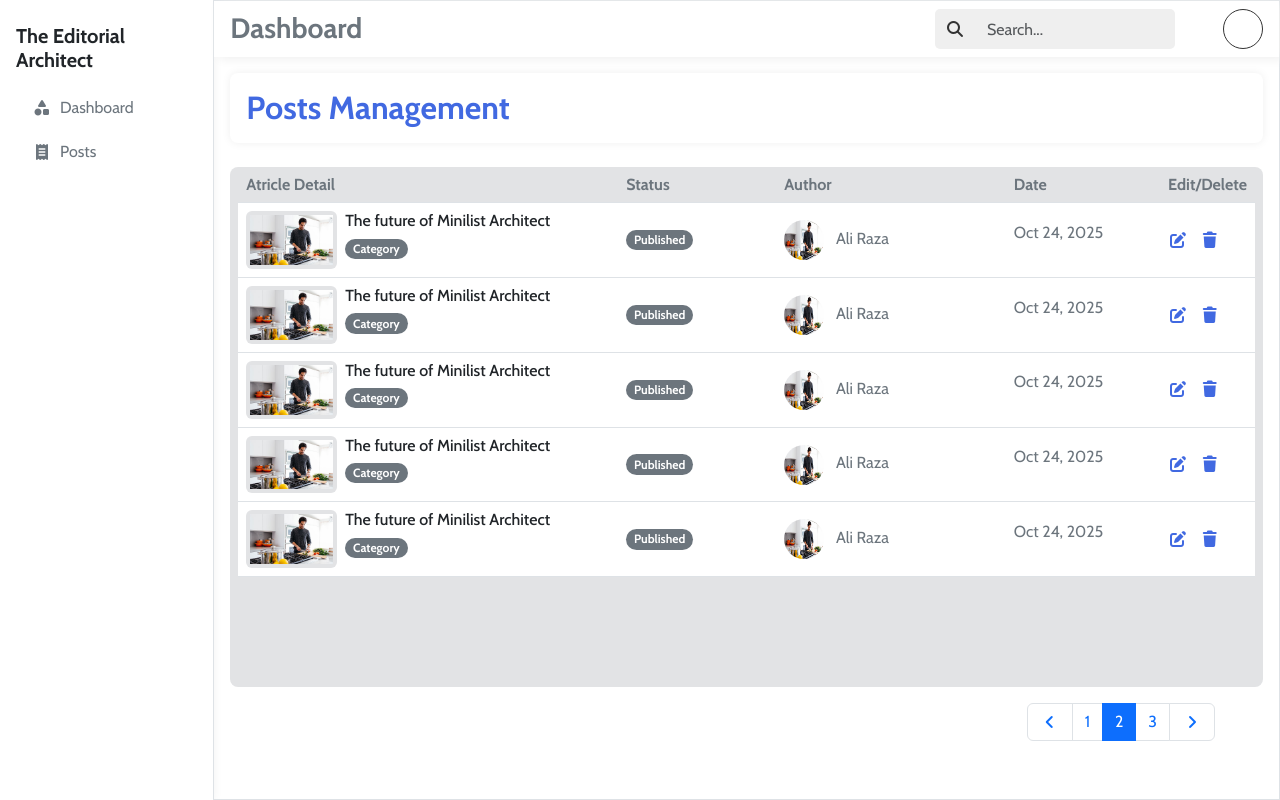
After one commit to ALI-RAZA816/Blog_Website_Project, a PHP site: page /admin/dashboard/post.php in a window 1280 px wide. The commit adds this page. Run offline with PHP 8.4, Linux system fonts and the light colour scheme; some libraries are stand-ins or nearby versions.

Commit message:
add post management page in sidebar and style post management page

```diff
--- /dev/null
+++ b/admin/dashboard/post.php
@@ -0,0 +1,147 @@
+<div class="cotainer-fluid">
+    <div class="row g-0">
+        <div class="col-lg-2 vh-100 bg-white sidebar px-3 py-4">
+            <i class='fa-solid fa-angle-right' id='dashboard-angle-right'></i>
+            <?php include "sidebar.php" ?>
+        </div>
+        <div class="col-lg-10 border">
+            <?php include "header.php" ?>
+            <div class="row g-0 px-3 ">
+                <div class="col-12 mt-3 px-3 py-3  rounded-3 post-management">
+                    <h2 class='fw-bold fs-2 mb-0'>Posts Management</h2>
+                </div>
+            </div>
+            <div class="row px-3 g-0">
+                <div class="col-12 rounded-3 mt-4 px-2 bg-secondary-subtle" style='min-height:65vh;'>
+                    <table class="table">
+                        <thead>
+                            <tr >
+                                <th class="col-5 text-secondary" style='background-color:transparent;'>Atricle Detail</th>
+                                <th class="col-2 text-secondary" style='background-color:transparent;'>Status</th>
+                                <th class="col-3 text-secondary" style='background-color:transparent;'>Author</th>
+                                <th class="col-2 text-secondary" style='background-color:transparent;'>Date</th>
+                                <th class="col-2 text-secondary" style='background-color:transparent;'>Edit/Delete</th>
+                            </tr>
+                        </thead>
+                        <tbody>
+                            <tr>
+                                <td>
+                                    <div class='row g-0 p-0'>
+                                        <div class="col-3 p-1 bg-secondary-subtle rounded-2"><img src="../images/1ec99389-6d1a-4d68-bee3-38ab2100d489.jpg" class='img-fluid' alt=""></div>
+                                        <div class="col-9">
+                                            <h2 class='text-dark fs-6 ms-2'>The future of Minilist Architect</h2>
+                                            <span class="badge ms-2 rounded-pill text-bg-secondary">Category</span>
+                                        </div>
+                                    </div>
+                                </td>
+                                <td class='align-middle'><span class="badge rounded-pill text-bg-secondary">Published</span></td>
+                                <td class='align-middle'>
+                                    <img src="../images/1ec99389-6d1a-4d68-bee3-38ab2100d489.jpg" class='img-fluid rounded-circle' style='height:40px;width:40px;'alt="">
+                                    <span class='text-secondary ms-2'>Ali Raza</span>
+                                </td>
+                                <td class='align-middle'><p class='text-secondary'>Oct 24, 2025</p></td>
+                                <td class='align-middle'>
+                                    <i class='fa-solid fa-edit me-2'></i>
+                                    <i class='fa-solid fa-trash'></i>
+                                </td>
+                            </tr>
+                            <tr>
+                                <td>
+                                    <div class='row g-0 p-0'>
+                                        <div class="col-3 p-1 bg-secondary-subtle rounded-2"><img src="../images/1ec99389-6d1a-4d68-bee3-38ab2100d489.jpg" class='img-fluid' alt=""></div>
+                                        <div class="col-9">
+                                            <h2 class='text-dark fs-6 ms-2'>The future of Minilist Architect</h2>
+                                            <span class="badge ms-2 rounded-pill text-bg-secondary">Category</span>
+                                        </div>
+                                    </div>
+                                </td>
+                                <td class='align-middle'><span class="badge rounded-pill text-bg-secondary">Published</span></td>
+                                <td class='align-middle'>
+                                    <img src="../images/1ec99389-6d1a-4d68-bee3-38ab2100d489.jpg" class='img-fluid rounded-circle' style='height:40px;width:40px;'alt="">
+                                    <span class='text-secondary ms-2'>Ali Raza</span>
+                                </td>
+                                <td class='align-middle'><p class='text-secondary'>Oct 24, 2025</p></td>
+                                <td class='align-middle'>
+                                    <i class='fa-solid fa-edit me-2'></i>
+                                    <i class='fa-solid fa-trash'></i>
+                                </td>
+                            </tr>
+                            <tr>
+                                <td>
+                                    <div class='row g-0 p-0'>
+                                        <div class="col-3 p-1 bg-secondary-subtle rounded-2"><img src="../images/1ec99389-6d1a-4d68-bee3-38ab2100d489.jpg" class='img-fluid' alt=""></div>
+                                        <div class="col-9">
+                                            <h2 class='text-dark fs-6 ms-2'>The future of Minilist Architect</h2>
+                                            <span class="badge ms-2 rounded-pill text-bg-secondary">Category</span>
+                                        </div>
+                                    </div>
+                                </td>
+                                <td class='align-middle'><span class="badge rounded-pill text-bg-secondary">Published</span></td>
+                                <td class='align-middle'>
+                                    <img src="../images/1ec99389-6d1a-4d68-bee3-38ab2100d489.jpg" class='img-fluid rounded-circle' style='height:40px;width:40px;'alt="">
+                                    <span class='text-secondary ms-2'>Ali Raza</span>
+                                </td>
+                                <td class='align-middle'><p class='text-secondary'>Oct 24, 2025</p></td>
+                                <td class='align-middle'>
+                                    <i class='fa-solid fa-edit me-2'></i>
+                                    <i class='fa-solid fa-trash'></i>
+                                </td>
+                            </tr>
+                            <tr>
+                                <td>
+                                    <div class='row g-0 p-0'>
+                                        <div class="col-3 p-1 bg-secondary-subtle rounded-2"><img src="../images/1ec99389-6d1a-4d68-bee3-38ab2100d489.jpg" class='img-fluid' alt=""></div>
+                                        <div class="col-9">
+                                            <h2 class='text-dark fs-6 ms-2'>The future of Minilist Architect</h2>
+                                            <span class="badge ms-2 rounded-pill text-bg-secondary">Category</span>
+                                        </div>
+                                    </div>
+                                </td>
+                                <td class='align-middle'><span class="badge rounded-pill text-bg-secondary">Published</span></td>
+                                <td class='align-middle'>
+                                    <img src="../images/1ec99389-6d1a-4d68-bee3-38ab2100d489.jpg" class='img-fluid rounded-circle' style='height:40px;width:40px;'alt="">
+                                    <span class='text-secondary ms-2'>Ali Raza</span>
+                                </td>
+                                <td class='align-middle'><p class='text-secondary'>Oct 24, 2025</p></td>
+                                <td class='align-middle'>
+                                    <i class='fa-solid fa-edit me-2'></i>
+                                    <i class='fa-solid fa-trash'></i>
+                                </td>
+                            </tr>
+                            <tr>
+                                <td>
+                                    <div class='row g-0 p-0'>
+                                        <div class="col-3 p-1 bg-secondary-subtle rounded-2"><img src="../images/1ec99389-6d1a-4d68-bee3-38ab2100d489.jpg" class='img-fluid' alt=""></div>
+                                        <div class="col-9">
+                                            <h2 class='text-dark fs-6 ms-2'>The future of Minilist Architect</h2>
+                                            <span class="badge ms-2 rounded-pill text-bg-secondary">Category</span>
+                                        </div>
+                                    </div>
+                                </td>
+                                <td class='align-middle'><span class="badge rounded-pill text-bg-secondary">Published</span></td>
+                                <td class='align-middle'>
+                                    <img src="../images/1ec99389-6d1a-4d68-bee3-38ab2100d489.jpg" class='img-fluid rounded-circle' style='height:40px;width:40px;'alt="">
+                                    <span class='text-secondary ms-2'>Ali Raza</span>
+                                </td>
+                                <td class='align-middle'><p class='text-secondary'>Oct 24, 2025</p></td>
+                                <td class='align-middle'>
+                                    <i class='fa-solid fa-edit me-2'></i>
+                                    <i class='fa-solid fa-trash'></i>
+                                </td>
+                            </tr>
+                        </tbody>
+                    </table>
+                </div>
+                <nav>
+                    <ul class="pagination d-flex mt-3 justify-content-end me-5">
+                        <li class="page-item"><a href="#" class="page-link d-flex align-items-center" style='height:100%;'><i class='fa-solid fa-angle-left'></i></a></li>
+                        <li class="page-item"><a class="page-link" href="#">1</a></li>
+                        <li class="page-item active"><a class="page-link" href="#" aria-current="page">2</a></li>
+                        <li class="page-item"><a class="page-link" href="#">3</a></li>
+                        <li class="page-item"><a class="page-link d-flex align-items-center" style='height:100%;' href="#"><i class='fa-solid fa-angle-right'></i></a></li>
+                    </ul>
+                </nav>
+            </div>
+        </div>
+    </div>
+</div>
--- a/admin/dashboard/sidebar.php
+++ b/admin/dashboard/sidebar.php
@@ -21,10 +21,10 @@
         <h1 class='fs-5 mb-3 text-dark fw-bold'>The Editorial Architect</h1>
         <ul class="nav flex-column sidebar-ul">
             <li class="nav-item">
-                <a class="nav-link text-secondary rounded-1 mb-1 d-flex align-items-center" aria-current="page" href="#"><i class="fa-solid fa-shapes me-2"></i>Dashboard</a>
+                <a class="nav-link text-secondary rounded-1 mb-1 d-flex align-items-center" aria-current="page" href="index.php"><i class="fa-solid fa-shapes me-2"></i>Dashboard</a>
             </li>
             <li class="nav-item">
-                <a class="nav-link text-secondary rounded-1 mb-1 d-flex align-items-center" href="#"><i class="fa-solid fa-receipt me-2"></i>Posts</a>
+                <a class="nav-link text-secondary rounded-1 mb-1 d-flex align-items-center" href="post.php"><i class="fa-solid fa-receipt me-2"></i>Posts</a>
             </li>
         </ul>
     </div>
--- a/css/style.css
+++ b/css/style.css
@@ -297,3 +297,17 @@ body{
         box-shadow: 0 0 10px #efefef;
     }
 }
+
+/* post  */
+
+.post-management{
+    color:royalblue;
+    background-color: #fff;
+    box-shadow: 0 0 10px #efefef;
+}
+
+.fa-edit,
+.fa-trash{
+    cursor: pointer;
+    color: royalblue;
+}
```
Also changed, not shown: admin/dashboard/index.php (+10 -10 lines).
